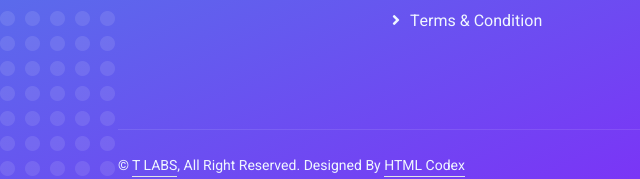
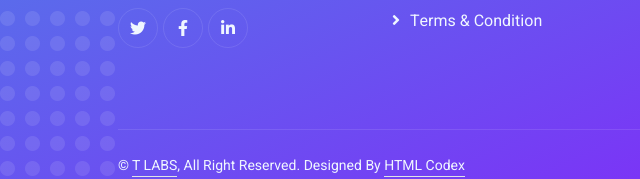
Before and after one commit to pratyush019/pratyush019.github.io, a plain HTML site: page index.html in a window 1280 px wide. Shown: the part 4826-5005 px from the top of the page, 0-640 px from the left. Drawn offline with nearby package versions, Linux system fonts and the light colour scheme.

Commit message:
Update index.html

```diff
--- a/index.html
+++ b/index.html
@@ -541,6 +541,10 @@
                             <a class="btn btn-outline-light btn-social" href=""><i class="fab fa-facebook-f"></i></a>
                             <a class="btn btn-outline-light btn-social" href=""><i class="fab fa-instagram"></i></a>
                             <a class="btn btn-outline-light btn-social" href=""><i class="fab fa-linkedin-in"></i></a> -->
+                            <a class="btn btn-outline-light btn-social" href="https://twitter.com/T_LABS_"><i class="fab fa-twitter"></i></a>
+                            <a class="btn btn-outline-light btn-social" href="https://www.facebook.com/tlabs.apps"><i class="fab fa-facebook-f"></i></a>
+                            <a class="btn btn-outline-light btn-social" href=""><i class="fab fa-linkedin-in"></i></a>
+
                         </div>
                     </div>
                     <div class="col-md-6 col-lg-3">
```
